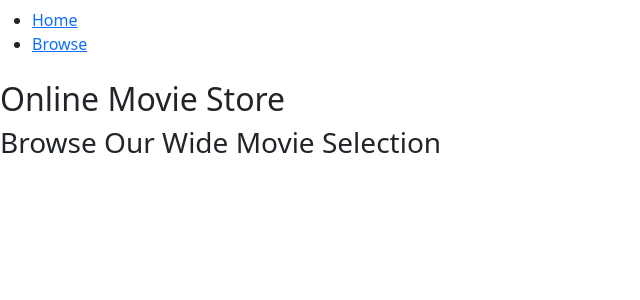
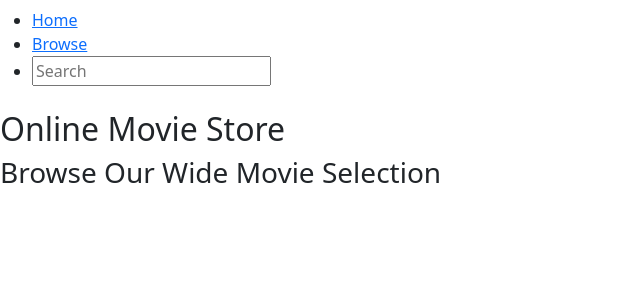
Before and after one commit to Cassius-Cassity/online-movie-store, a React (Create React App) app in the folder ons/: page / in a window 1280 px wide. Shown: the top 300 px of the page, without its empty margins (0-640 px from the left). Built offline with nearby package versions, Linux system fonts and the light colour scheme.

Commit message:
added basic search form

```diff
--- a/ons/src/components/Header.js
+++ b/ons/src/components/Header.js
@@ -18,6 +18,19 @@ function Header(){
                                 Browse
                             </Link>
                         </li>
+
+                        <li>
+                            <Link id='search' to='/search'>
+                                <form id='form'>
+                                    <input
+                                        type='text'
+                                        placeholder='Search'
+                                        id='search'
+                                        className='search'
+                                        />
+                                </form>
+                            </Link>
+                        </li>
                     </ul>
                 </nav>
             </div>
```
